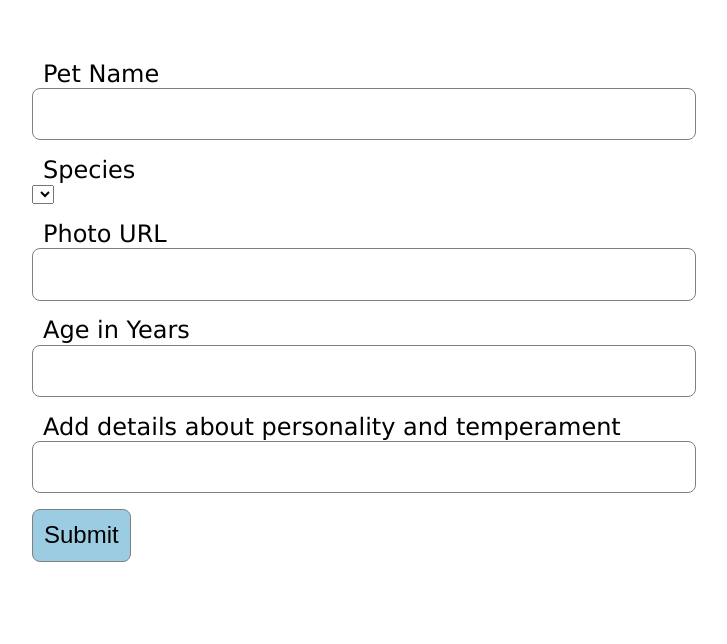
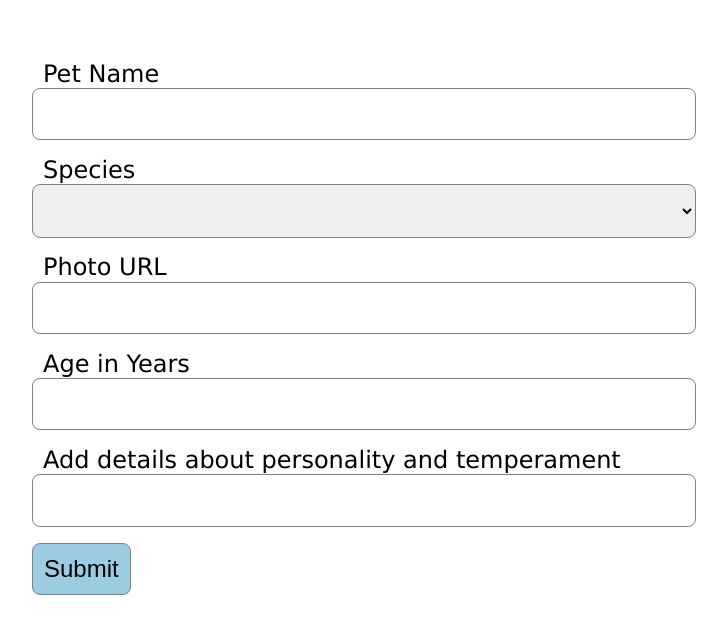
Before and after one commit to TaraDenniston/adopt, a Flask app: page /add in a window 1280 px wide. Shown: the part 156-800 px from the top of the page, without its empty margins (276-1003 px from the left). Run offline with Flask 3, Linux system fonts and the light colour scheme; lists and menus that the app fills with data are empty.

Commit message:
add styling for form

```diff
--- a/static/styles.css
+++ b/static/styles.css
@@ -60,7 +60,7 @@ label {
   padding: 0.7rem;
 }
 
-input, button {
+input, button, select {
   font-size: 1.5rem;
   border: 1px solid gray;
   border-radius: 0.5rem;
@@ -83,3 +83,11 @@ input[type='checkbox'] {
 input[type='text'], input[type='number'] {
   width: 40rem;
 }
+
+#species {
+  width: 41.5rem;
+}
+
+.form-error {
+  color: red;
+}
```
